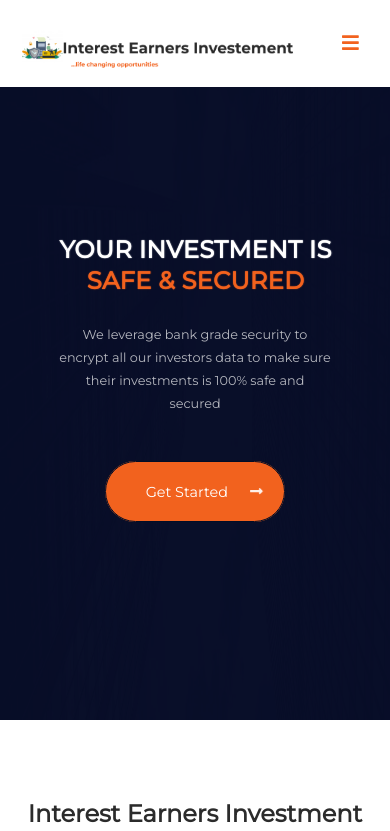
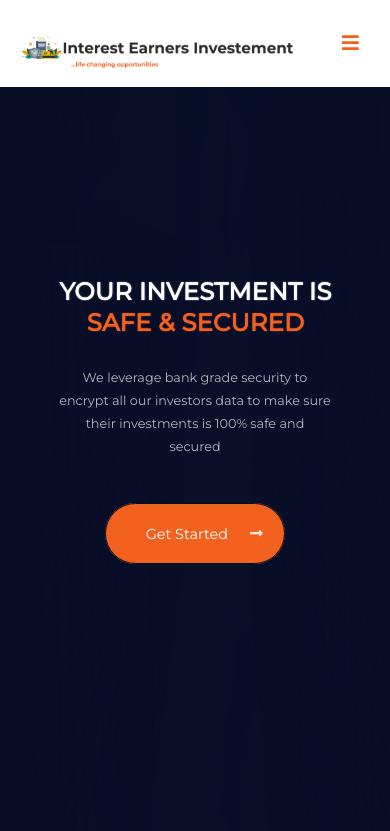
Before and after one commit to Achilles45/interest-earners-investment, a Vue app: page / in a window 390 px wide. Shown: the top 831 px of the page. Built offline with nearby package versions, Linux system fonts and the light colour scheme.

Commit message:
Banner height on mobile to 100vh

```diff
--- a/src/components/Banner.vue
+++ b/src/components/Banner.vue
@@ -182,7 +182,7 @@ export default {
     }
      .carousel-img {
     width: auto;
-    height: 75vh !important;
+    height: 100vh !important;
     display: block !important;
     width: 100vw;
   }
```
